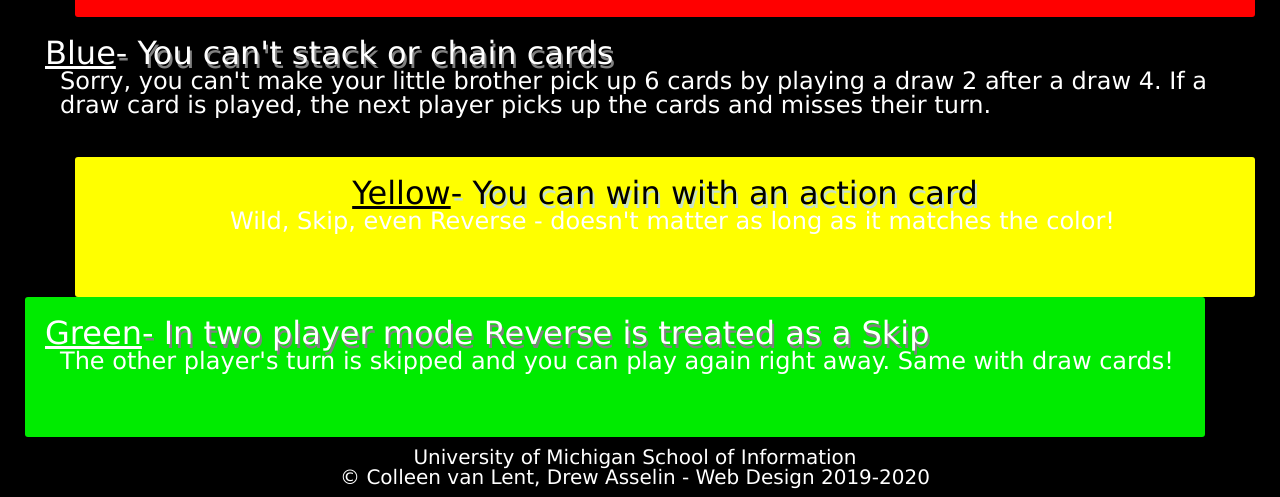
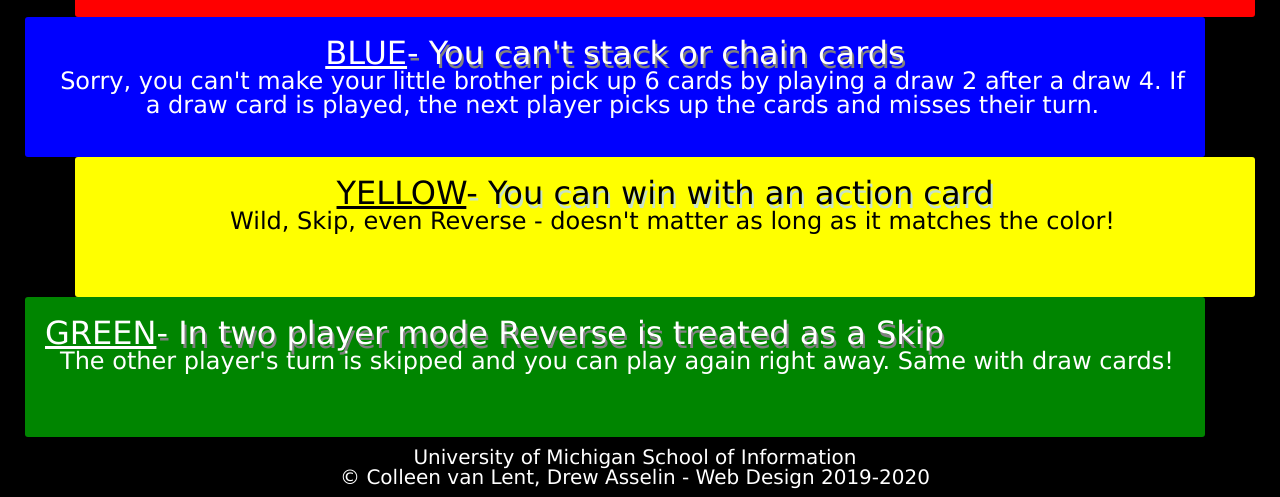
Before and after one commit to ytyi/homework2-2022, a plain HTML site: page index.html in a window 1280 px wide. Shown: the part 690-1187 px from the top of the page. Drawn offline with Linux system fonts and the light colour scheme.

Commit message:
Add files via upload

```diff
--- a/css/style.css
+++ b/css/style.css
@@ -53,6 +53,14 @@ div{
     border-right: 10px;
 }
 
+.blue{
+    background-color: #0000ff;
+    text-align: center;
+    margin-right: 50px;
+    border-right: 10px;
+    border-bottom: 3px;
+}
+
 .yellow{
     background: #FFFF00;
     text-align: center;
@@ -62,13 +70,20 @@ div{
 
 }
 
+
+
 .yellow h2{
     color:#000000;
     text-shadow: #c7e2c7 2px 4px;
 }
 
+.yellow p{
+    color:#000000;
+
+}
+
 .green{
-    background-color: #00EB00;
+    background-color: #008500;
     text-align: left;
     margin-right: 50px;
     border-right: 10px;
@@ -78,11 +93,11 @@ div{
 span{
     text-decoration: underline;
     text-shadow: none;
-    text-transform: upper;
+    text-transform: uppercase;
 }
 
 footer{
-    background-color: linear-gradient(to right,  #000000, #0000ff 25%, #0000ff 70%,  #000000);
+    background-color: linear-gradient(to right,  #000000, #0000ff 25%, #0066ff 70%,  #000000);
 }
 
 footer p{
--- a/index.html
+++ b/index.html
@@ -3,7 +3,7 @@
 <head>
   <meta charset="UTF-8">
   <meta name="viewport" content="width=device-width, initial-scale=1.0">
-  <link rel="icon" href="imags/favicon.ico">
+  <link rel="icon" href="imgs/favicon.ico">
   <link rel="stylesheet" href="css/html5reset.css">
   <link rel="stylesheet" href="css/style.css">
  <title>4 Uno Rules You're Playing Wrong</title>
```
